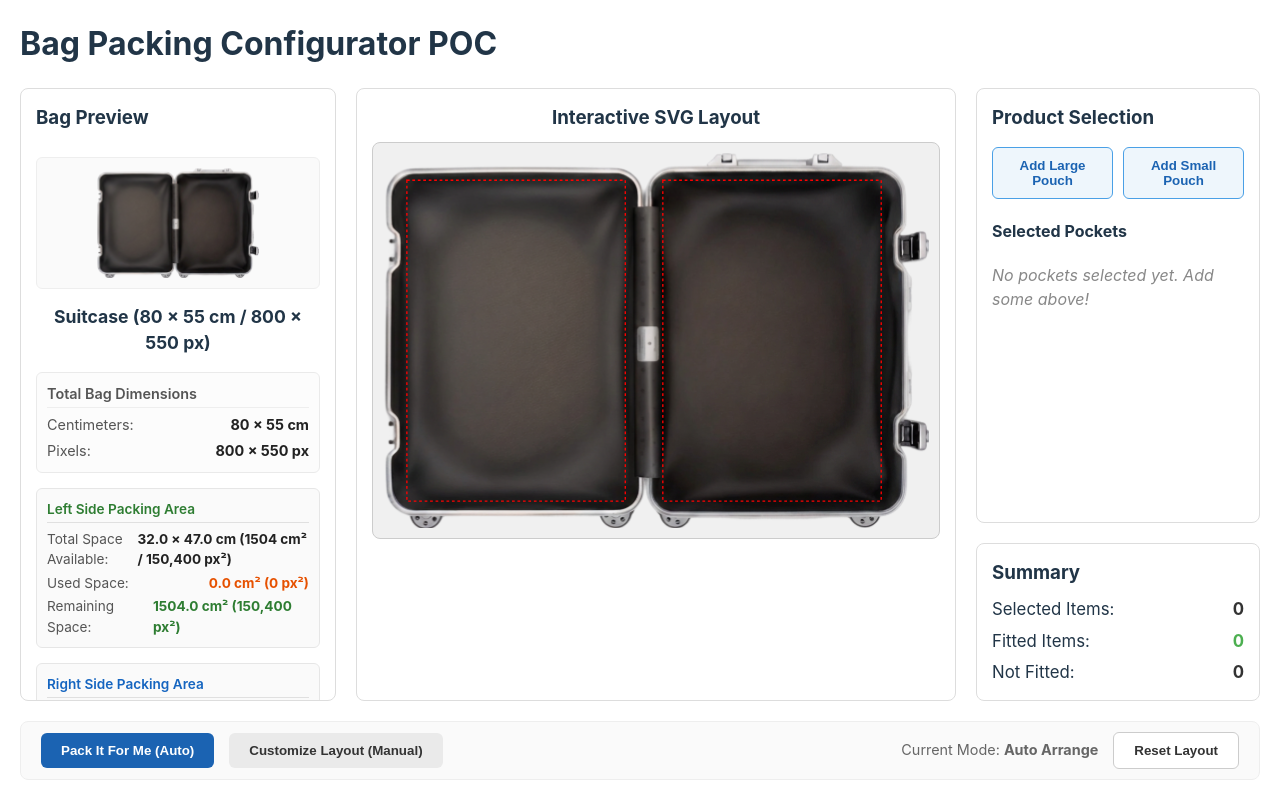
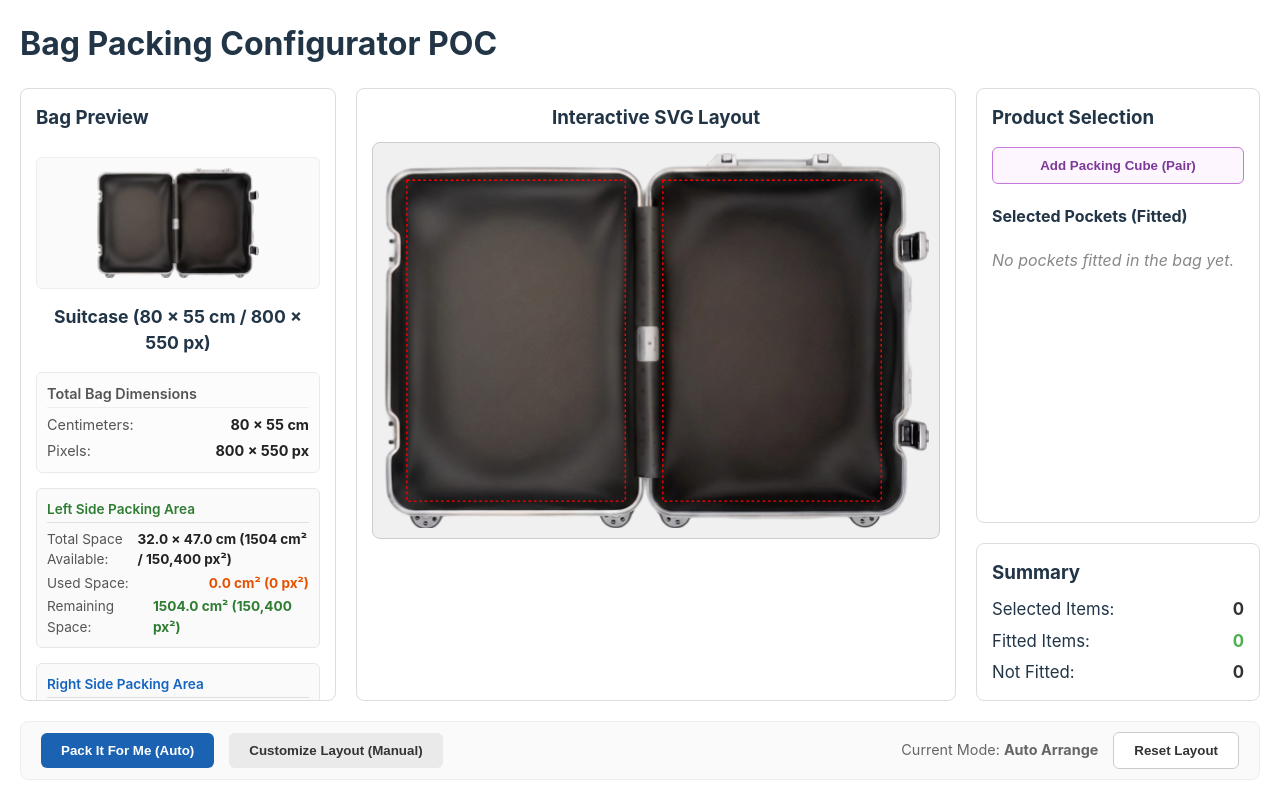
Before and after one commit to bhavyaHexa/POC-Pastael, a React (Vite) app: page / in a window 1280 px wide. Built offline with nearby package versions, Linux system fonts and the light colour scheme.

Commit message:
Feat: Replace single packing with pair packing

```diff
--- a/src/components/ProductList.tsx
+++ b/src/components/ProductList.tsx
@@ -1,73 +1,119 @@
-import React from 'react';
-import { useBagStore } from '../store/bagStore';
-import { cmToPx } from '../utils/scaling';
+import React from "react";
+import { useBagStore } from "../store/bagStore";
 
 export const ProductList: React.FC = () => {
-  const { products, pocketInstances, placements, addProductInstance, removeProductInstance, bag } = useBagStore();
+  const {
+    products,
+    pocketInstances,
+    placements,
+    removeProductInstance,
+    bag,
+    addPackingCube,
+  } = useBagStore();
 
   return (
-    <div style={{ display: 'flex', flexDirection: 'column', height: '100%' }}>
-      <h3 style={{ margin: '0 0 15px 0' }}>Product Selection</h3>
+    <div style={{ display: "flex", flexDirection: "column", height: "100%" }}>
+      <h3 style={{ margin: "0 0 15px 0" }}>Product Selection</h3>
 
       {/* Available Pockets buttons */}
-      <div style={{ display: 'flex', gap: '10px', marginBottom: '20px' }}>
-        {products.map(p => (
-          <button
-            key={p.id}
-            onClick={() => addProductInstance(p.id)}
+      <div
         style={{
-              padding: '10px 15px',
-              border: '1px solid #4aa0e6',
-              background: '#eef6fc',
-              color: '#1b63b2',
-              borderRadius: '6px',
-              cursor: 'pointer',
-              fontWeight: 600,
-              flex: 1
+          display: "flex",
+          flexDirection: "column",
+          gap: "10px",
+          marginBottom: "20px",
         }}
       >
-            Add {p.name}
+        <button
+          onClick={addPackingCube}
+          style={{
+            padding: "10px 15px",
+            border: "1px solid #c678dd",
+            background: "#fdf6ff",
+            color: "#7c3a96",
+            borderRadius: "6px",
+            cursor: "pointer",
+            fontWeight: 600,
+            width: "100%",
+            transition: "background 0.2s",
+          }}
+        >
+          Add Packing Cube (Pair)
         </button>
-        ))}
       </div>
 
-      <h4 style={{ margin: '0 0 10px 0' }}>Selected Pockets</h4>
-      <div style={{ flex: 1, overflowY: 'auto', display: 'flex', flexDirection: 'column', gap: '8px' }}>
-        {pocketInstances.length === 0 ? (
-          <div style={{ color: '#888', fontStyle: 'italic', padding: '10px 0' }}>
-            No pockets selected yet. Add some above!
+      {/* Fitted instances list */}
+      <h4 style={{ margin: "0 0 10px 0" }}>Selected Pockets (Fitted)</h4>
+      <div
+        style={{
+          flex: 1,
+          overflowY: "auto",
+          display: "flex",
+          flexDirection: "column",
+          gap: "8px",
+          marginBottom: "15px",
+        }}
+      >
+        {pocketInstances.filter(
+          (inst) => placements.find((p) => p.id === inst.id)?.fitted,
+        ).length === 0 ? (
+          <div
+            style={{ color: "#888", fontStyle: "italic", padding: "10px 0" }}
+          >
+            No pockets fitted in the bag yet.
           </div>
         ) : (
-          pocketInstances.map((instance) => {
-            const product = products.find(p => p.id === instance.pocketId)!;
-            const placement = placements.find(pl => pl.id === instance.id);
-            const isFitted = placement ? placement.fitted : false;
+          pocketInstances
+            .filter((inst) => placements.find((p) => p.id === inst.id)?.fitted)
+            .map((instance) => {
+              const product = products.find((p) => p.id === instance.pocketId)!;
+              const placement = placements.find((pl) => pl.id === instance.id)!;
 
               return (
                 <div
                   key={instance.id}
                   style={{
-                  display: 'flex',
-                  alignItems: 'center',
-                  justifyContent: 'space-between',
-                  padding: '8px 12px',
-                  background: '#f9f9f9',
-                  border: `1px solid ${isFitted ? '#eee' : '#ffcdd2'}`,
-                  borderRadius: '6px'
+                    display: "flex",
+                    alignItems: "center",
+                    justifyContent: "space-between",
+                    padding: "8px 12px",
+                    background: "#f9f9f9",
+                    border: "1px solid #eee",
+                    borderRadius: "6px",
                   }}
                 >
-                <div style={{ display: 'flex', alignItems: 'center', gap: '8px' }}>
+                  <div
+                    style={{
+                      display: "flex",
+                      alignItems: "center",
+                      gap: "8px",
+                    }}
+                  >
                     <img
                       src={product.imageUrl}
                       alt={product.name}
-                    style={{ width: '30px', height: '20px', objectFit: 'contain' }}
+                      style={{
+                        width: "30px",
+                        height: "20px",
+                        objectFit: "contain",
+                      }}
                     />
-                  <div style={{ color: '#222' }}>
+                    <div style={{ color: "#222" }}>
                       <span style={{ fontWeight: 600 }}>{product.name}</span>
-                    <div style={{ fontSize: '0.8em', color: '#555', marginTop: '2px', display: 'flex', flexDirection: 'column', gap: '2px' }}>
-                      <div>Size: {product.widthCm}x{product.heightCm} cm ({cmToPx(product.widthCm)}x{cmToPx(product.heightCm)} px)</div>
-                      {isFitted && placement ? (
-                        (() => {
+                      <div
+                        style={{
+                          fontSize: "0.8em",
+                          color: "#555",
+                          marginTop: "2px",
+                          display: "flex",
+                          flexDirection: "column",
+                          gap: "2px",
+                        }}
+                      >
+                        <div>
+                          Size: {product.widthCm}x{product.heightCm} cm
+                        </div>
+                        {(() => {
                           const leftBin = bag?.packingAreasCm[0];
                           const rightBin = bag?.packingAreasCm[1] || leftBin;
                           const bin = placement.xCm < 35.0 ? leftBin : rightBin;
@@ -76,56 +122,145 @@ export const ProductList: React.FC = () => {
 
                           return (
                             <>
-                              <div style={{ color: placement.xCm < 35.0 ? '#2e7d32' : '#1565c0', fontWeight: 600 }}>
-                                Placed: {placement.xCm < 35.0 ? 'Left Side' : 'Right Side'}
+                              <div
+                                style={{
+                                  color:
+                                    placement.xCm < 35.0
+                                      ? "#2e7d32"
+                                      : "#1565c0",
+                                  fontWeight: 600,
+                                }}
+                              >
+                                Placed:{" "}
+                                {placement.xCm < 35.0
+                                  ? "Left Side"
+                                  : "Right Side"}
                               </div>
                               <div>
-                                Offset: x: {offsetX.toFixed(1)}cm,
-                                y: {offsetY.toFixed(1)}cm
+                                Offset: x: {offsetX.toFixed(1)}cm, y:{" "}
+                                {offsetY.toFixed(1)}cm
                               </div>
                               <div>
-                                Box: {placement.widthCm.toFixed(1)}x{placement.heightCm.toFixed(1)} cm
+                                Box: {placement.widthCm.toFixed(1)}x
+                                {placement.heightCm.toFixed(1)} cm
                               </div>
                               <div>Rotation: {placement.rotation}°</div>
                             </>
                           );
-                        })()
-                      ) : (
-                        <div style={{ color: '#888', fontStyle: 'italic' }}>Not Placed</div>
-                      )}
+                        })()}
                       </div>
                     </div>
                   </div>
 
-                <div style={{ display: 'flex', alignItems: 'center', gap: '10px' }}>
-                  {!isFitted && (
-                    <span
-                      title="Item could not be fitted in the bag usable area!"
-                      style={{ color: '#d32f2f', fontWeight: 'bold', display: 'flex', alignItems: 'center', gap: '2px' }}
-                    >
-                      ⚠ <span style={{ fontSize: '0.85em' }}>Not Fitted</span>
-                    </span>
-                  )}
                   <button
                     onClick={() => removeProductInstance(instance.id)}
                     style={{
-                      border: 'none',
-                      background: 'none',
-                      color: '#d32f2f',
-                      cursor: 'pointer',
-                      fontSize: '1.2em',
-                      padding: '4px'
+                      border: "none",
+                      background: "none",
+                      color: "#d32f2f",
+                      cursor: "pointer",
+                      fontSize: "1.2em",
+                      padding: "4px",
                     }}
                     title="Remove item"
                   >
                     ×
                   </button>
                 </div>
-              </div>
               );
             })
         )}
       </div>
+
+      {/* Unfitted instances alert panel */}
+      {(() => {
+        const unfitted = pocketInstances.filter((inst) => {
+          const placement = placements.find((p) => p.id === inst.id);
+          return placement ? !placement.fitted : true;
+        });
+
+        if (unfitted.length === 0) return null;
+
+        return (
+          <div
+            style={{
+              background: "#fff2f2",
+              border: "1px solid #ffcdd2",
+              borderRadius: "8px",
+              padding: "12px",
+              display: "flex",
+              flexDirection: "column",
+              gap: "8px",
+              maxHeight: "160px",
+              overflowY: "auto",
+            }}
+          >
+            <div
+              style={{
+                color: "#d32f2f",
+                fontWeight: "bold",
+                display: "flex",
+                alignItems: "center",
+                gap: "5px",
+                fontSize: "0.9em",
+              }}
+            >
+              <span>⚠️</span>
+              <span>Unfitted Items Alert ({unfitted.length})</span>
+            </div>
+            <div style={{ fontSize: "0.8em", color: "#555" }}>
+              These items cannot fit in the compartments:
+            </div>
+            <div
+              style={{ display: "flex", flexDirection: "column", gap: "6px" }}
+            >
+              {unfitted.map((instance) => {
+                const product = products.find(
+                  (p) => p.id === instance.pocketId,
+                )!;
+                return (
+                  <div
+                    key={instance.id}
+                    style={{
+                      display: "flex",
+                      alignItems: "center",
+                      justifyContent: "space-between",
+                      background: "#fff",
+                      border: "1px solid #ffebee",
+                      padding: "6px 10px",
+                      borderRadius: "6px",
+                    }}
+                  >
+                    <span
+                      style={{
+                        fontSize: "0.85em",
+                        fontWeight: 600,
+                        color: "#333",
+                      }}
+                    >
+                      {product.name} ({product.widthCm}x{product.heightCm} cm)
+                    </span>
+                    <button
+                      onClick={() => removeProductInstance(instance.id)}
+                      style={{
+                        border: "none",
+                        background: "none",
+                        color: "#d32f2f",
+                        cursor: "pointer",
+                        fontSize: "1.1em",
+                        padding: "2px",
+                      }}
+                      title="Remove item"
+                    >
+                      ×
+                    </button>
+                  </div>
+                );
+              })}
+            </div>
+          </div>
+        );
+      })()}
     </div>
   );
 };
--- a/src/store/bagStore.ts
+++ b/src/store/bagStore.ts
@@ -23,6 +23,7 @@ export interface BagState {
   setZoom: (zoom: number) => void;
   reset: () => void;
   runAutoArrange: () => void;
+  addPackingCube: () => void;
 }
 
 // Initial mock data based on the design document
@@ -120,6 +121,78 @@ export const useBagStore = create<BagState>((set, get) => ({
             fitted: placementResult.fitted,
           },
         ],
+      }));
+    }
+  },
+
+  addPackingCube: () => {
+    const { products, bag, placements, mode } = get();
+    if (!bag) return;
+
+    const largeProduct = products.find(p => p.id === 'pouch-large');
+    const smallProduct = products.find(p => p.id === 'pouch-small');
+    if (!largeProduct || !smallProduct) return;
+
+    const largeInstanceId = `pouch-large-${Date.now()}-${Math.random().toString(36).substr(2, 9)}`;
+    const smallInstanceId = `pouch-small-${Date.now()}-${Math.random().toString(36).substr(2, 9)}`;
+
+    const newInstances = [
+      { id: largeInstanceId, pocketId: 'pouch-large' },
+      { id: smallInstanceId, pocketId: 'pouch-small' }
+    ];
+
+    set((state) => ({
+      pocketInstances: [...state.pocketInstances, ...newInstances]
+    }));
+
+    if (mode === 'auto') {
+      get().runAutoArrange();
+    } else {
+      // Manual mode: place sequentially without overwriting intermediate state
+      const currentPlacements = [...placements];
+
+      const largePlacementResult = findValidPlacement(
+        largeProduct.widthCm,
+        largeProduct.heightCm,
+        currentPlacements,
+        bag
+      );
+      const largePlacement = {
+        id: largeInstanceId,
+        xCm: largePlacementResult.xCm,
+        yCm: largePlacementResult.yCm,
+        widthCm: largeProduct.widthCm,
+        heightCm: largeProduct.heightCm,
+        rotation: 0 as const,
+        fitted: largePlacementResult.fitted
+      };
+
+      if (largePlacement.fitted) {
+        currentPlacements.push(largePlacement);
+      }
+
+      const smallPlacementResult = findValidPlacement(
+        smallProduct.widthCm,
+        smallProduct.heightCm,
+        currentPlacements,
+        bag
+      );
+      const smallPlacement = {
+        id: smallInstanceId,
+        xCm: smallPlacementResult.xCm,
+        yCm: smallPlacementResult.yCm,
+        widthCm: smallProduct.widthCm,
+        heightCm: smallProduct.heightCm,
+        rotation: 0 as const,
+        fitted: smallPlacementResult.fitted
+      };
+
+      set((state) => ({
+        placements: [
+          ...state.placements,
+          largePlacement,
+          smallPlacement
+        ]
       }));
     }
   },
```
Lines whose indentation alone changed are shown as unchanged.
